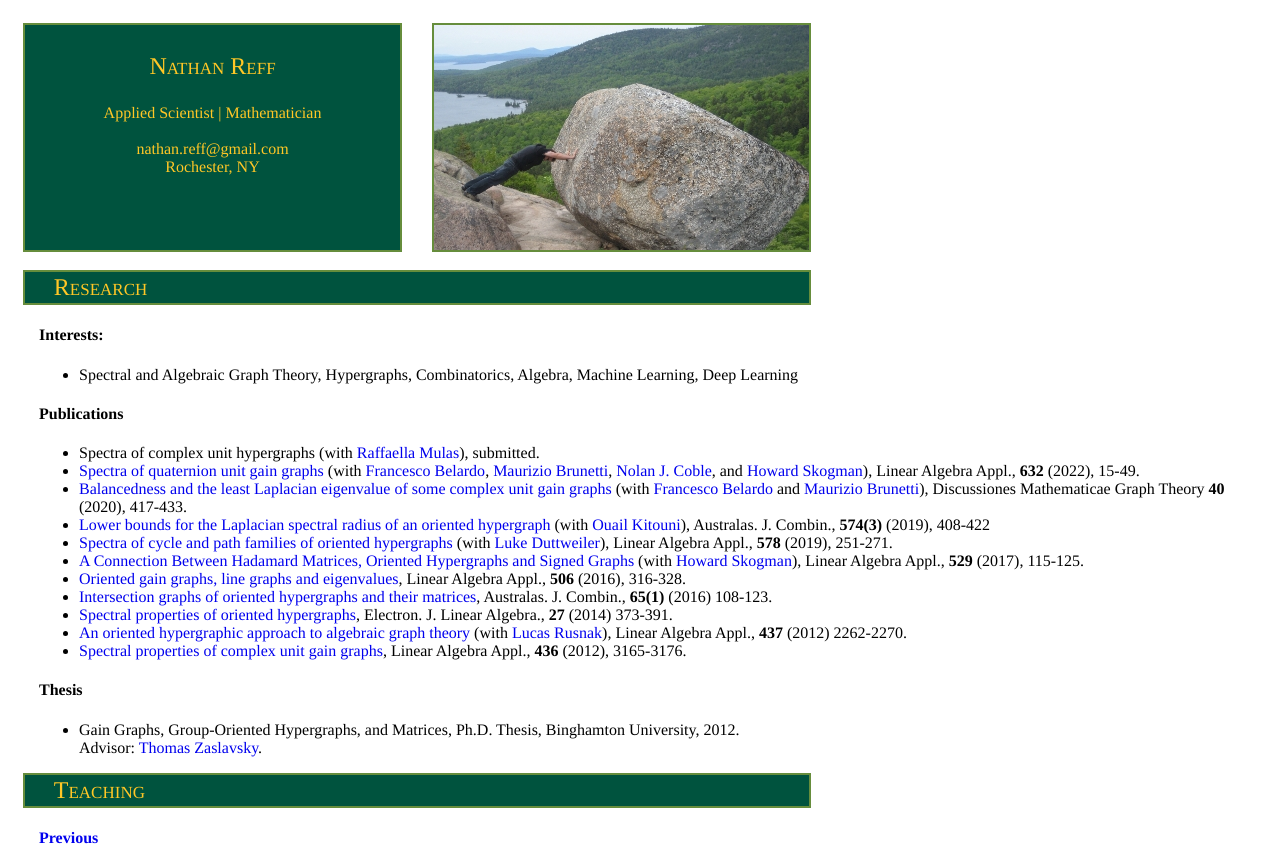
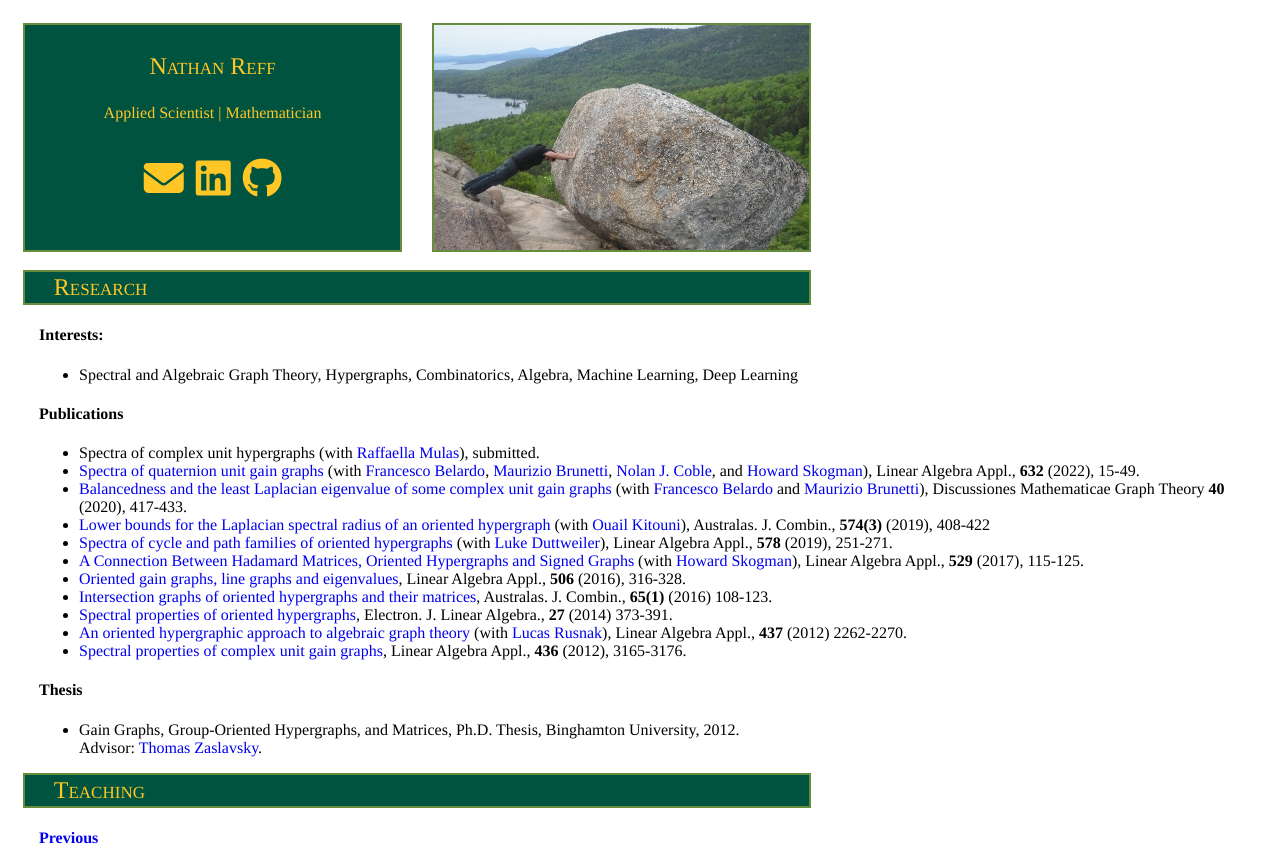
Before and after one commit to nreff/nreff.github.io, a plain HTML site: page index.html in a window 1280 px wide. Drawn offline with Linux system fonts and the light colour scheme.

Commit message:
added fab icons

```diff
--- a/index.html
+++ b/index.html
@@ -4,6 +4,9 @@
 <head>
 <meta http-equiv="content-type" content="text/html; charset=utf-8" />
 <title>Nathan Reff</title>
+
+<script src="https://kit.fontawesome.com/26f6b37477.js" crossorigin="anonymous"></script>
+
 <style type="text/css">
 /*<![CDATA[*/
 @import "main.css";
@@ -17,8 +20,14 @@
 
 Applied Scientist | Mathematician<br />
 <br />
-<a href="mailto:nathan.reff@gmail.com">nathan.reff@gmail.com</a></td></br>
-Rochester, NY<br />
+</br>
+
+<a href="mailto:nathan.reff@gmail.com"><i class="fa-solid fa-envelope"></i></a>  &nbsp;
+<a href="https://www.linkedin.com/in/nathan-reff-483ab41b1/"><i class="fa-brands fa-linkedin"></i></a>   &nbsp;
+<a href="https://github.com/nreff"><i class="fa-brands fa-github"></i></a>
+
+
+
 </p>
 </div>
 
--- a/main.css
+++ b/main.css
@@ -74,3 +74,19 @@ text-align : center;
 .sub a {
 text-decoration : none;
 }
+
+.fa-brands {
+font-size: 40px
+}
+.fa-brands:hover {
+color: gray;
+font-size: 40px
+}
+
+.fa-solid {
+font-size: 40px
+}
+.fa-solid:hover {
+color: gray;
+font-size: 40px
+}
```
